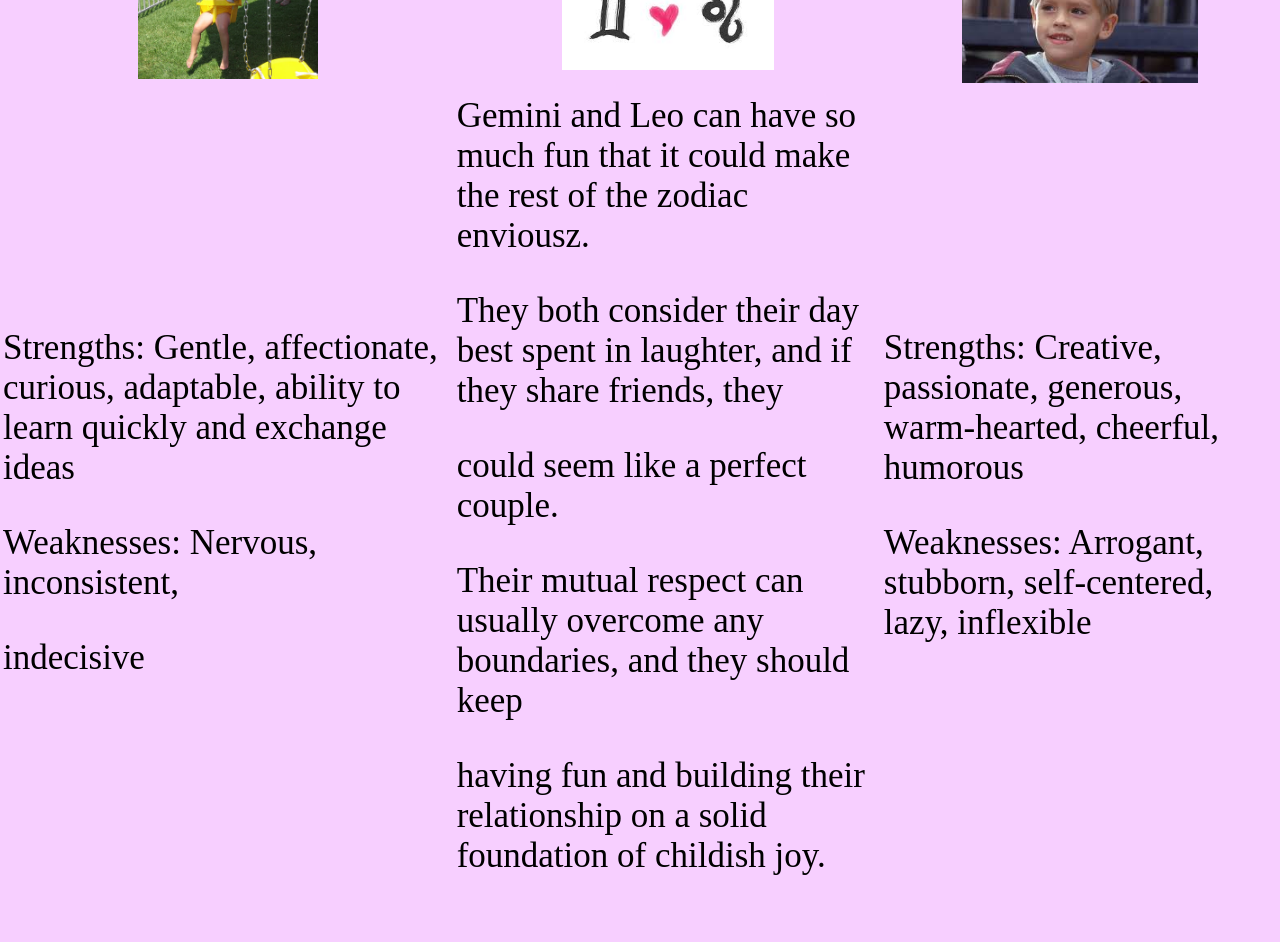
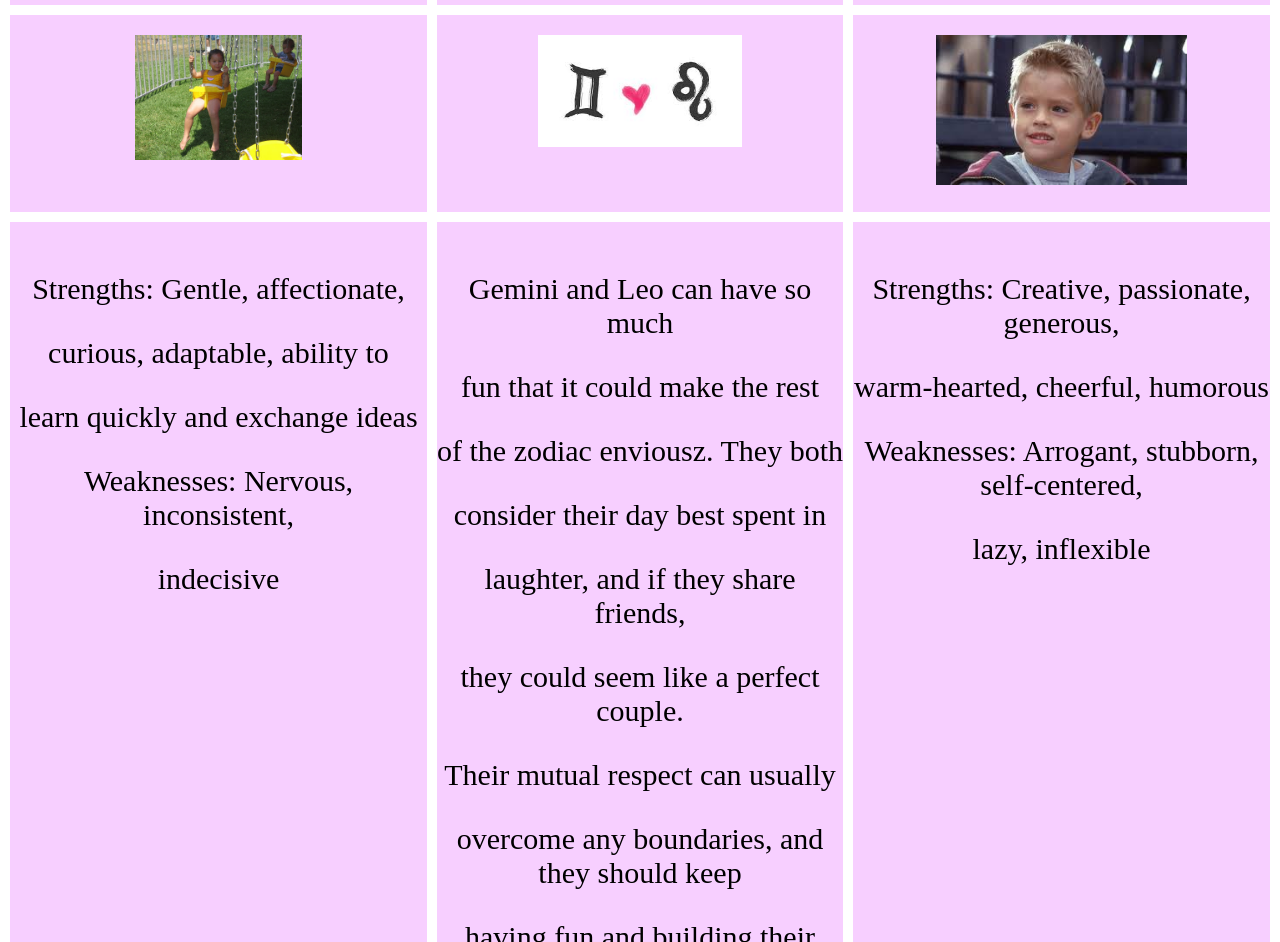
Before and after one commit to viennaperez/project4, a plain HTML site: page Project 4/zodiac.html in a window 1280 px wide. Shown: the part 432-1374 px from the top of the page. Before the commit the page ends 1350 px from the top, so only its background shows below. Drawn offline with Linux system fonts and the light colour scheme.

Commit message:
Add files via upload

```diff
--- a/Project 4/zodiac.html
+++ b/Project 4/zodiac.html
@@ -17,37 +17,55 @@
 <html>
 <body>
 
-<center><h2>Zodiac Comparison</h2></center>
 
-<table style="width:100%">
-  <tr>
-    <th>Gemini</th>
-	<th>vs</th>
-    <th>Leo</th>
-  </tr>
-  <tr>
-    <td><center><img src="images/babyvienna.jpg" style="width:40%"></center></td>
-    <td><center><img src="images/leo.jpg" style="width:50%"></center></td>
-    <td><center><img src="images/babycole3.jpg" style="width:60%"></center></td>
-  </tr>
-  <tr>
-    <td> <p>Strengths: Gentle, affectionate, curious, adaptable, ability to learn quickly and exchange ideas
-			<p>Weaknesses: Nervous, inconsistent,</p>
-			<p>indecisive </p></td>
-    <td>Gemini and Leo can have so much fun that it could make the rest of the zodiac enviousz.
-	<p>They both consider their day best spent in laughter, and if they share friends, they</p>
-	<p>could seem like a perfect couple.</p>
-	<p> Their mutual respect can usually overcome any boundaries, and they should keep</p>
-	<p>having fun and building their relationship on a solid foundation of childish joy.</p>  </td>
-    <td>Strengths: Creative, passionate, generous, warm-hearted, cheerful, humorous
-			<p>Weaknesses: Arrogant, stubborn, self-centered, lazy, inflexible<p></td>
-  </tr>
-  <tr>
-    <td></td>
-    <td></td>
-    <td></td>
-  </tr>
-</table>
+<head>
+<style>
+.grid-container {
+  display: grid;
+  grid-template-columns: auto auto auto;
+  grid-gap: 10px;
+  background-color: white;
+  padding: 10px;
+}
+.grid-container > div {
+  background-color: #F7CFFF;
+  text-align: center;
+  padding: 20px 0;
+  font-size: 30px;
+}
+</style>
+</head>
+<body>
+
+<center><h1>Zodiac Comparison</h1><center>
+
+<div class="grid-container">
+  <div>Gemini</div>
+  <div>vs.</div>
+  <div>Leo</div>
+  <div><center><img src="images/babyvienna.jpg" style="width:40%"></center></div>
+  <div> <div><center><img src="images/leo.jpg" style="width:50%"></center></div> </div>
+  <div><center><img src="images/babycole3.jpg" style="width:60%"></center></div>
+  <div><p>Strengths: Gentle, affectionate,</p>
+		<p>curious, adaptable, ability to</p>
+		<p>learn quickly and exchange ideas</p>
+		<p>Weaknesses: Nervous, inconsistent,</p>
+		<p>indecisive </p></div>
+  <div><p>Gemini and Leo can have so much</p>
+       <p>fun that it could make the rest</p>
+	   <p>of the zodiac enviousz. They both </p>
+	   <p>consider their day best spent in</p>
+	   <p>laughter, and if they share friends,
+	   <p>they could seem like a perfect couple.</p>
+	   <p> Their mutual respect can usually </p>
+	   <p>overcome any boundaries, and they should keep</p>
+	   <p>having fun and building their relationship</p>
+	   <p>on a solid foundation of childish joy.</p> </div>
+  <div><p>Strengths: Creative, passionate, generous,</p>
+       <p> warm-hearted, cheerful, humorous</p>
+	   <p>Weaknesses: Arrogant, stubborn, self-centered,</p>
+	   <p>lazy, inflexible</p></div>
+</div>
 
 </body>
 </html>
```
Also changed, not shown: Project 4/conclusion.html (+4 -0 lines), Project 4/index.html (+35 -1 lines), Project 4/images/meandcole2.jpg (added), Project 4/images/photoshop2.jpg (added).
